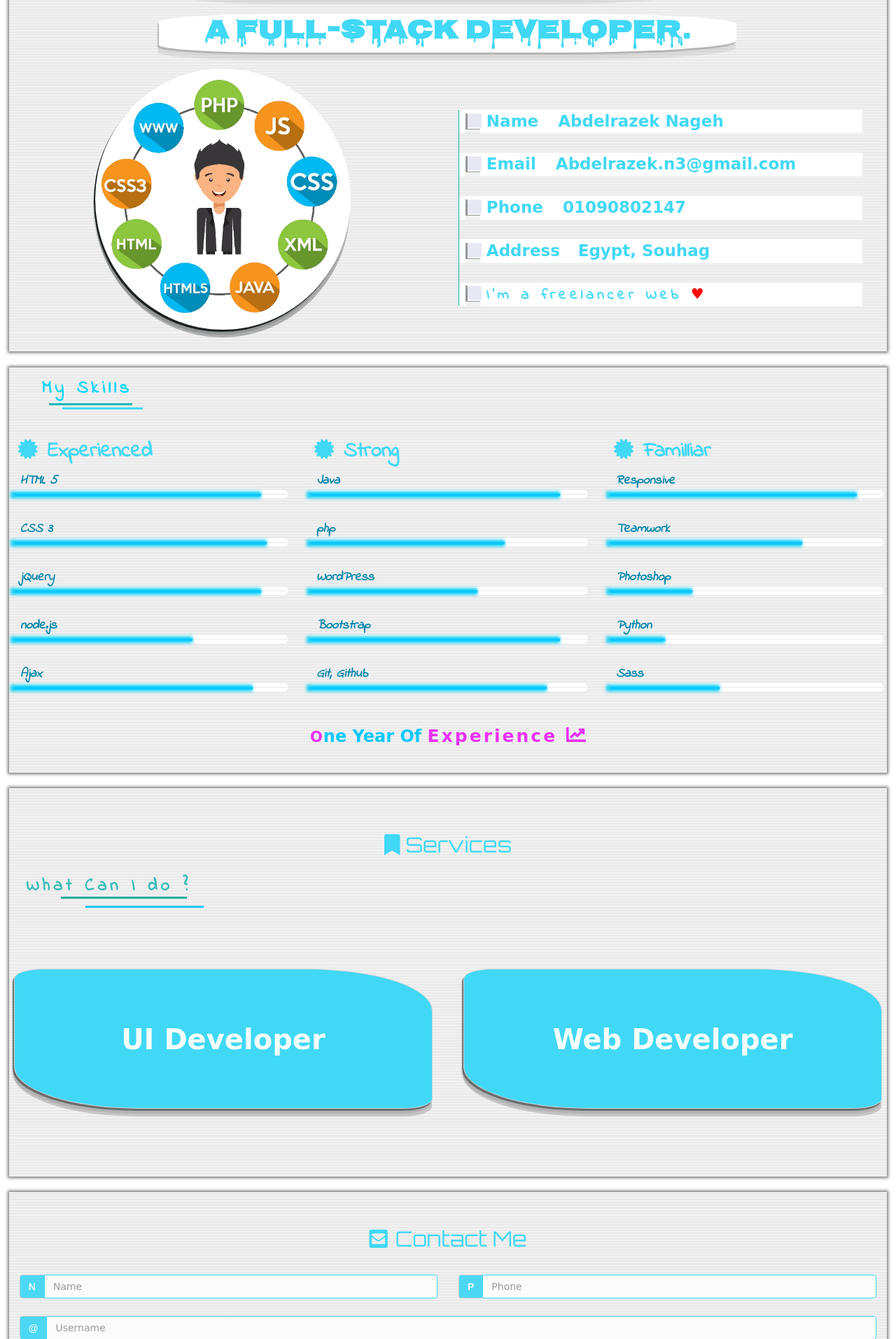
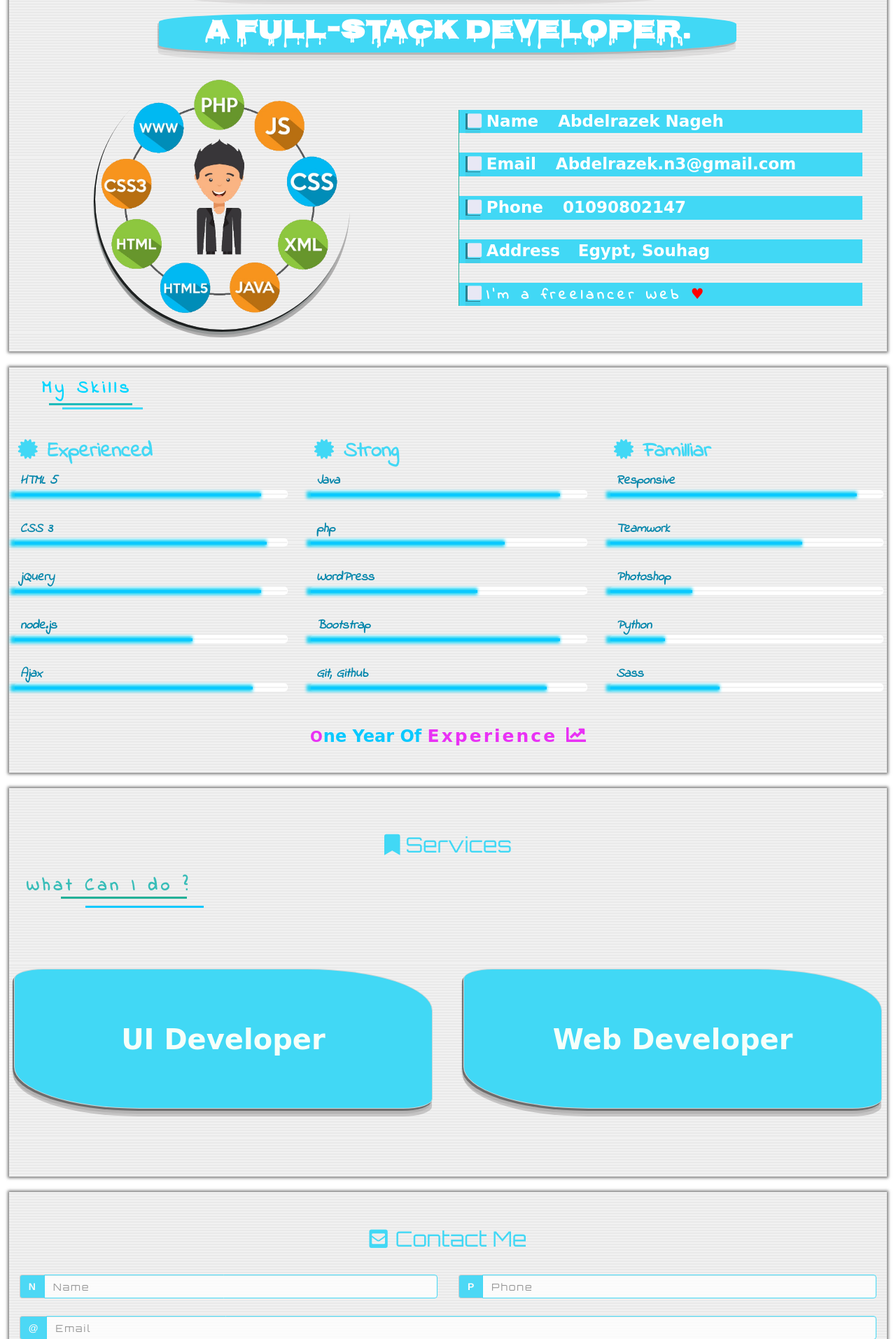
Before and after one commit to Abd-Elrazek/MY_Website, a PHP site: page / in a window 1280 px wide. Shown: the part 331-2244 px from the top of the page at 70% size. Run offline with PHP 8.4, Linux system fonts and the light colour scheme; some web fonts are replaced.

Commit message:
I changed some touches in public such as convert to color white for font

```diff
--- a/css/main-style.css
+++ b/css/main-style.css
@@ -63,7 +63,6 @@ body {
 	align-items: center;
 	justify-content: center;
 	display: flex;
-	background-color: #ffffff;
 	box-shadow: rgba(56, 72, 72, 0.24) -3px 7px 1px 0px, rgba(64, 62, 63, 0.36) -1px 11px 0px 0px, rgb(0, 0, 0) -2px 3px 0px 0px;
 
 }
@@ -71,12 +70,12 @@ body {
 .home_info {
 	margin-top: 72px;
 	font-family: HomemadeApple-Regular;
-	color: #41d8f5;
+	color: #ffffff;
 }
 
 .home_info .list_info {
 	margin-bottom: 28px;
-	background-color: #ffffff;
+	background-color: #41d8f5;
 	cursor: context-menu;
 }
 
@@ -121,8 +120,8 @@ span.el_info_f {
 	margin-right: auto;
 	margin-bottom: 9px;
 	width: 372px;
-	background-color: #ffffff;
-	color: #41d8f5;
+	background-color: #41d8f5;
+	color: #ffffff;
 	font-family: 'Nosifer', cursive;
 	font-weight: bold;
 	font-size: 20px;
@@ -667,7 +666,8 @@ span.el_info_f {
 }
 
 .card-contact .form-control {
-	font-family: cursive;
+	font-family: 'Orbitron', sans-serif;
+	letter-spacing: 2px;
 }
 
 .card-contact .input-group {
--- a/index.php
+++ b/index.php
@@ -236,7 +236,7 @@
 				<div class="col-xs-12">
 					<div class="input-group user">
 						<span class="input-group-addon" id="basic-addon1">@</span>
-						<input type="text" class="form-control" placeholder="Username" aria-describedby="basic-addon1">
+						<input type="email" class="form-control" placeholder="Email" aria-describedby="basic-addon1">
 					</div>
 				</div>
 				<div class="col-xs-12">
```
